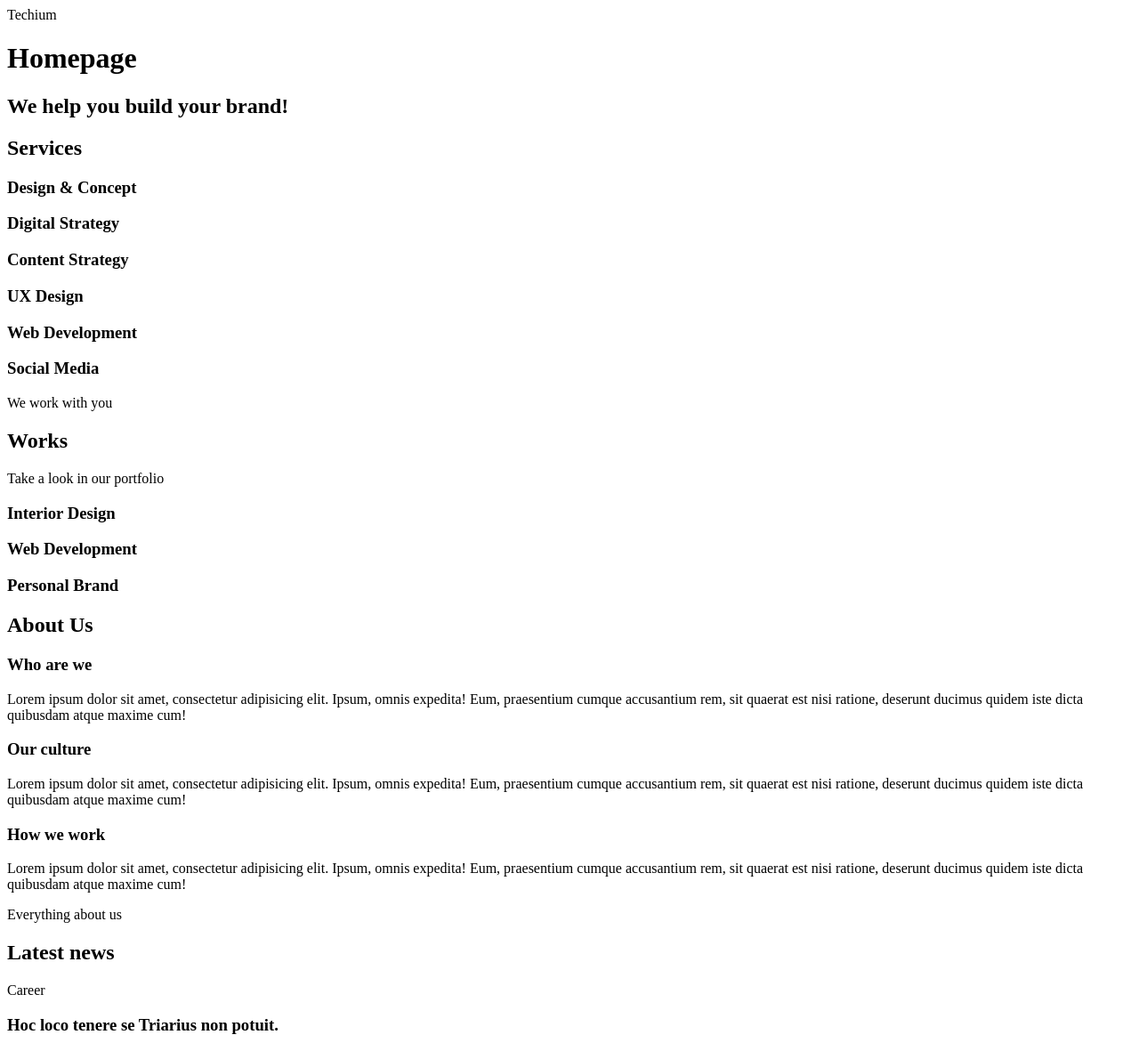
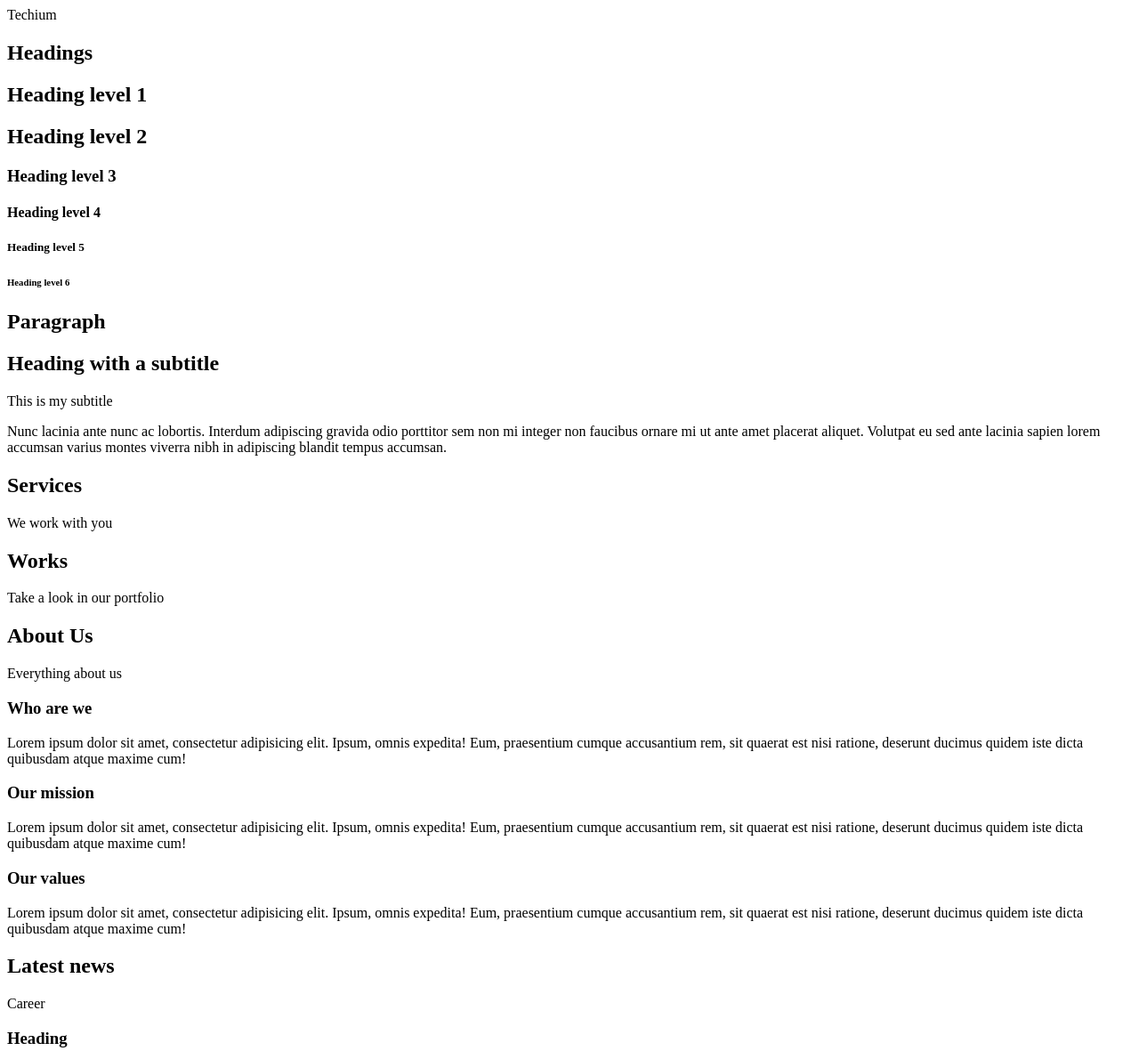
Before and after one commit to Moniaar/alx-frontend, a plain HTML site: page 0x00-html_advanced/15-index.html in a window 1280 px wide. Shown: the top 1181 px of the page at 89% size. Drawn offline with Linux system fonts and the light colour scheme.

Commit message:
Update 15-index.html

```diff
--- a/0x00-html_advanced/15-index.html
+++ b/0x00-html_advanced/15-index.html
@@ -1,81 +1,82 @@
 <!DOCTYPE html>
-<html lang="fr" dir="ltr">
+<html lang="en" dir="ltr">
 <head>
 	<meta charset="UTF-8">
 	<meta name="viewport" content="width=device-width, initial-scale=1.0, viewport-fit=cover">
-	<title>HomePage - Techium</title>
-	<meta name="description" content="Techium is a digital agency"
+	<title>Styleguide - Techium</title>
+	<meta name="description" content="Techium is a digital agency">
 	<link rel="icon" type="image/x-icon" href="./favicon.ico">
 	<link rel="icon" type="image/png" href="./favicon.png">
 </head>
 <body>
+	<header>
 		<div>
-		<header>
 			<span>Techium</span>
-				<nav>
-				</nav>
+		</div>
 	</header>
-	</div>
 	<main>
-			<h1>Homepage</h1>
 		<div>
 			<section>
-				<h2>We help you build your brand!</h2>
+				<header>
+					<h2>Headings</h2>
+				</header>
+				<h1>Heading level 1</h1>
+				<h2>Heading level 2</h2>
+				<h3>Heading level 3</h3>
+				<h4>Heading level 4</h4>
+				<h5>Heading level 5</h5>
+				<h6>Heading level 6</h6>
 			</section>
+
 			<section>
-				<h2>Services
-					<h3>Design & Concept</h3>
-					<h3>Digital Strategy</h3>
-					<h3>Content Strategy</h3>
-					<h3>UX Design</h3>
-					<h3>Web Development</h3>
-					<h3>Social Media</h3>
-				</h2>
+				<header>
+					<h2>Paragraph</h2>
+				</header>
+				<h2>Heading with a subtitle</h2>
+				<p>This is my subtitle</p>
+				<p>Nunc lacinia ante nunc ac lobortis. Interdum adipiscing gravida odio porttitor sem non mi integer non faucibus ornare mi ut ante amet placerat aliquet. Volutpat eu sed ante lacinia sapien lorem accumsan varius montes viverra nibh in adipiscing blandit tempus accumsan.</p>
+			</section>
+
+			<section>
+				<h2>Services</h2>
 				<p>We work with you</p>
 			</section>
 
 			<section>
 				<h2>Works</h2>
 				<p>Take a look in our portfolio</p>
-		<article>
-				<h3>Interior Design</h3>
-		</article>
-		<article>
-				<h3>Web Development</h3>
-		</article>
-		<article>
-				<h3>Personal Brand</h3>
-		</article>
 			</section>
+
 			<section>
-			<h2>About Us
+				<h2>About Us</h2>
+				<p>Everything about us</p>
 				<h3>Who are we</h3>
 				<p>Lorem ipsum dolor sit amet, consectetur adipisicing elit. Ipsum, omnis expedita! Eum, praesentium cumque accusantium rem, sit quaerat est nisi ratione, deserunt ducimus quidem iste dicta quibusdam atque maxime cum!</p>
-				<h3>Our culture</h3>
+				<h3>Our mission</h3>
 				<p>Lorem ipsum dolor sit amet, consectetur adipisicing elit. Ipsum, omnis expedita! Eum, praesentium cumque accusantium rem, sit quaerat est nisi ratione, deserunt ducimus quidem iste dicta quibusdam atque maxime cum!</p>
-				<h3>How we work</h3>
+				<h3>Our values</h3>
 				<p>Lorem ipsum dolor sit amet, consectetur adipisicing elit. Ipsum, omnis expedita! Eum, praesentium cumque accusantium rem, sit quaerat est nisi ratione, deserunt ducimus quidem iste dicta quibusdam atque maxime cum!</p>
-			</h2>
-			<p>Everything about us</p>
 			</section>
+
 			<section>
 				<h2>Latest news</h2>
 				<article>
 					<p>Career</p>
-				<h3>Hoc loco tenere se Triarius non potuit.</h3>
+					<h3>Heading</h3>
 					<p>Lorem ipsum dolor sit amet, consectetur adipiscing elit. Id Sextilius factum negabat. Quo tandem modo? At eum nihili facit; Quae contraria sunt his, malane?</p>
 				</article>
 				<article>
 					<p>Digital Life</p>
-				<h3>Ut alios omittam, hunc appello, quem ille unum secutus est.</h3>
+					<h3>Heading</h3>
 					<p>Lorem ipsum dolor sit amet, consectetur adipiscing elit. Tum mihi Piso: Quid ergo? Tum ille: Ain tandem? Non autem hoc: igitur ne illud quidem. Sed quod proximum fuit non vidit. Nos commodius agimus. An nisi populari fama?</p>
 				</article>
 				<article>
 					<p>Social</p>
-				<h3>Bestiarum vero nullum iudicium puto.</h3>
+					<h3>Heading</h3>
 					<p>Lorem ipsum dolor sit amet, consectetur adipiscing elit. Non igitur bene. Quid enim est a Chrysippo praetermissum in Stoicis? Pugnant Stoici cum Peripateticis. Prioris generis est docilitas, memoria; Apparet statim, quae sint officia, quae actiones.</p>
 				</article>
 			</section>
+
 			<section>
 				<h2>Testimonials</h2>
 				<p>We are more than a digital company</p>
@@ -83,15 +84,18 @@
 				<article>Testimonial #2</article>
 				<article>Testimonial #3</article>
 			</section>
+
 			<section>
 				<h2>Contact</h2>
 				<p>We like to know new people</p>
+				<h3>Heading</h3>
 				<p>Lorem ipsum dolor sit amet, consectetur adipiscing elit. Id Sextilius factum negabat. Quo tandem modo? At eum nihili facit; Quae contraria sunt his, malane?</p>
 			</section>
 		</div>
+		<aside>Aside</aside>
 	</main>
-		<div>
-	<footer>Footer</footer>
-		</div>
+	<footer>
+		<div></div>
+	</footer>
 </body>
 </html>
```
Lines whose indentation alone changed are shown as unchanged.
